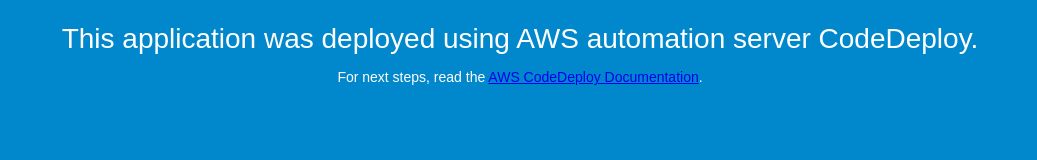
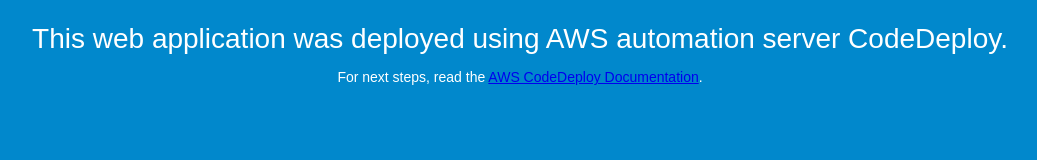
Before and after one commit to noc202/aws-ceploy53, a plain HTML site: page index.html in a window 1280 px wide. Shown: the whole page, without its empty margins (120-1157 px from the left). Drawn offline with Linux system fonts and the light colour scheme.

Commit message:
Update index.html

```diff
--- a/index.html
+++ b/index.html
@@ -27,7 +27,7 @@
 <body>
   <div align="center">
     <h1this is automation server in code deploy ...</h1>
-    <h2>This application was deployed using AWS automation server CodeDeploy.</h2>
+    <h2>This web application was deployed using AWS automation server CodeDeploy.</h2>
     <p>For next steps, read the <a href="http://aws.amazon.com/documentation/codedeploy">AWS CodeDeploy Documentation</a>.</p>
   </div>
 </body>
```
